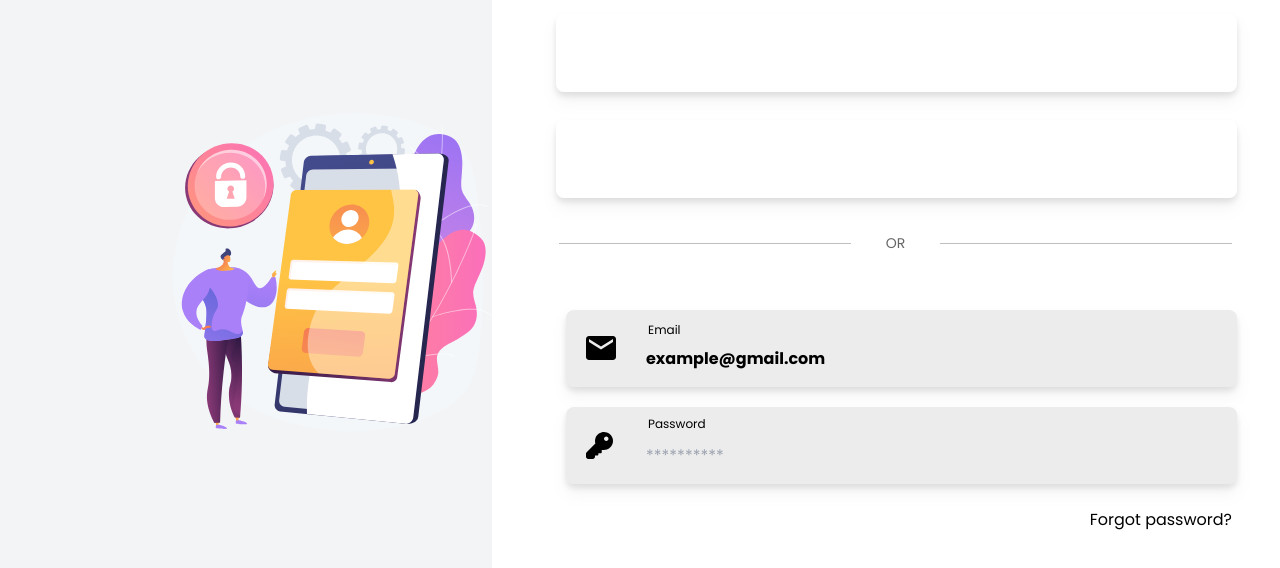
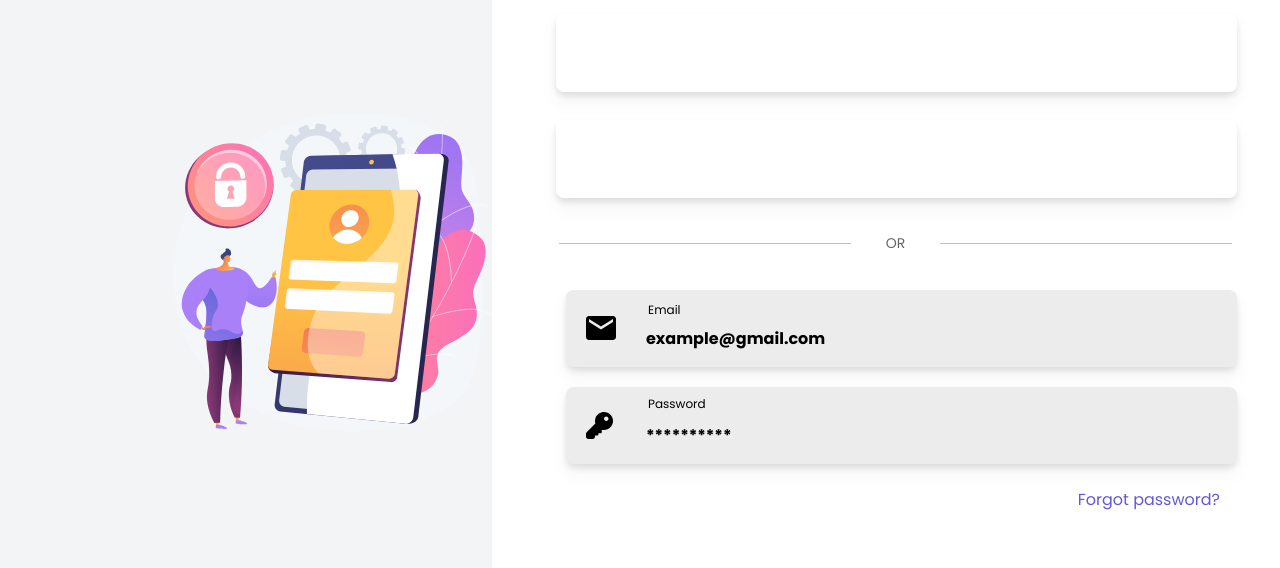
Before and after one commit to JBAyoub/Real-time-chatroom, a website: page dist/index.html in a window 1280 px wide. Shown: the part 240-808 px from the top of the page. Drawn offline with nearby package versions, Linux system fonts and the light colour scheme.

Commit message:
more html elements

```diff
--- a/dist/index.html
+++ b/dist/index.html
@@ -38,7 +38,7 @@
         <input type="password" name="password" id="password" class="inputpassword bg-[url('imgs/password.svg')]  bg-no-repeat bg-[position:20px_center]
         pl-20 pt-[20px] mt-[20px] ms-[74px] me-[43px] rounded-lg drop-shadow-lg bg-[#ECECEC] lg:w-[671px] h-[77px]" placeholder="**********">
     <div class="forgot mt-[24px] mr-12 text-end" >
-        <span>Forgot password?</span>
+        <a href="#" class="hover:bg-violet-100 rounded-lg p-3"><span style="font-size: 16px; color: #6358DC;">Forgot password?</span></a>
     </div>
     </div>
     </div>
--- a/dist/styles.css
+++ b/dist/styles.css
@@ -6,7 +6,6 @@ body {
     display: flex;
     align-items: center;
     text-align: center;
-    margin: 20px 0;
   }
   .divider::before,
   .divider::after {
@@ -28,7 +27,7 @@ body {
 .welcomemsg{
   line-height: 135.5%;
 }
-.emailnpass::placeholder, .inputemail::placeholder{
+.inputpassword::placeholder, .inputemail::placeholder{
   font-weight: bold;
   font-size: 16px;
   line-height: 135.5%;
```
